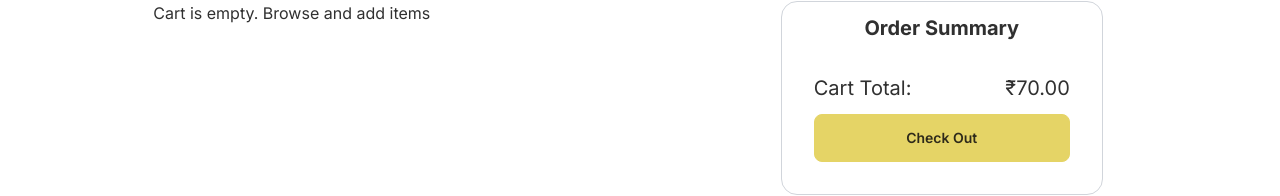
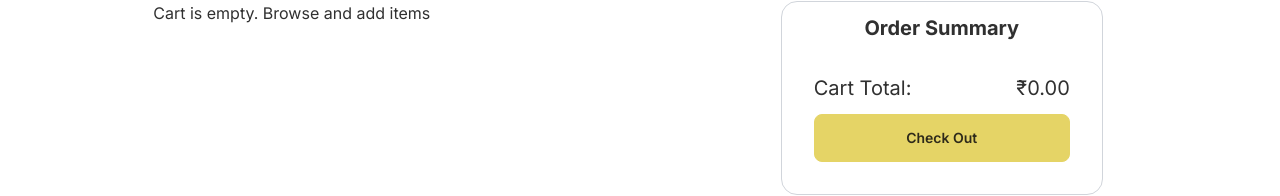
Before and after one commit to MystW175/drinks-website, a Next.js app: page /cart in a window 1280 px wide. Shown: the part 123-319 px from the top of the page. Built offline with nearby package versions, Linux system fonts and the light colour scheme; no server answers.

Commit message:
updated cart

```diff
--- a/src/app/cart/page.tsx
+++ b/src/app/cart/page.tsx
@@ -29,7 +29,7 @@ export default async function CartPage() {
                   <div className="card-body items-center w-full sm:w-auto gap-3">
                     <div className="flex justify-between w-full">
                       <p className="text-xl"> Cart Total:</p>
-                      <p className="text-right text-xl">{formatPrice(70 + (cart?.subtotal || 0))}</p>
+                      <p className="text-right text-xl">{formatPrice(cart?.subtotal || 0)}</p>
                     </div>
                     <button className="btn w-full min-w-[16rem] md:btn-wide btn-accent normal-case">Check Out</button>
                   </div>
```
